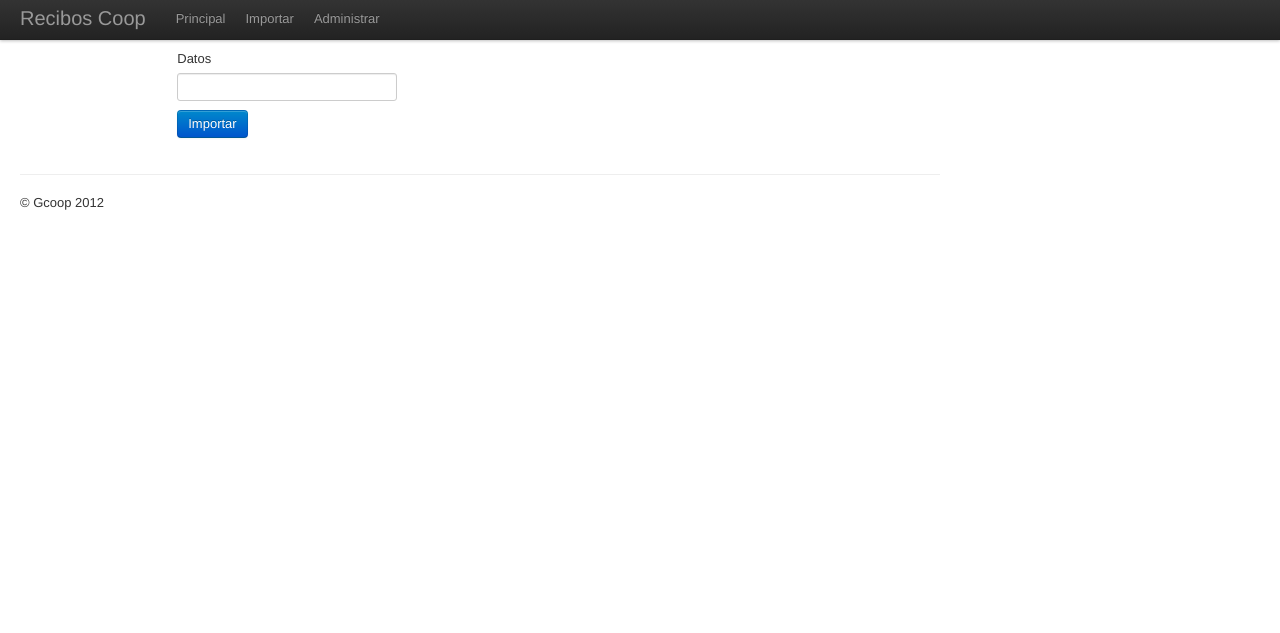
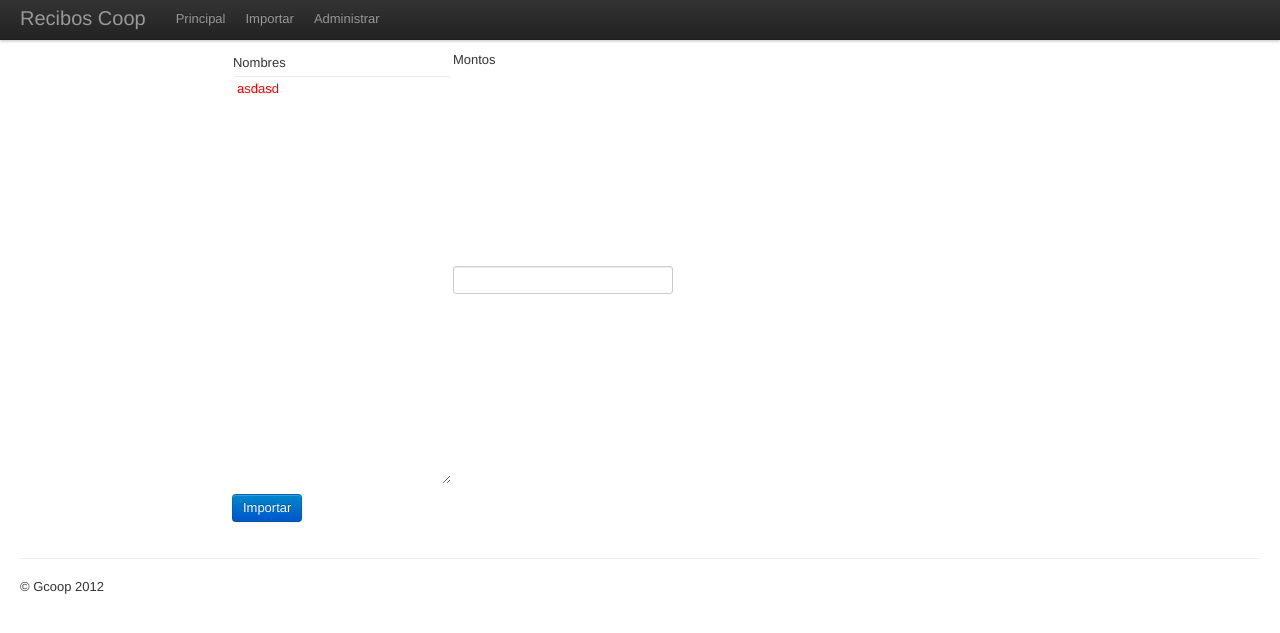
Before and after one commit to gcoop-libre/RecibosCoop, a Flask app: template templates/importar.html in a window 1280 px wide. Shown: the top 633 px of the page. Run offline with Flask 2, Linux system fonts and the light colour scheme; the template is opened without the code that fills it, so the values that code supplies are empty, except form fields; form fields are guessed from the names that the template uses; parts of the project's set-up code (start-up, migrations or seed data) failed here and were passed over.

Commit message:
Modificando tamano de la pagina.

```diff
--- a/forms.py
+++ b/forms.py
@@ -1,4 +1,4 @@
 from flaskext.wtf import Form, TextAreaField, Required
 
 class ImportarForm(Form):
-    datos = TextAreaField('Datos', validators=[Required()])
+    montos = TextAreaField('Montos a retirar', validators=[Required()])
--- a/static/style.css
+++ b/static/style.css
@@ -1,7 +1,7 @@
 /*=================================
 ========================= LAYOUT*/
 
-body {
+body.retiro {
 	width: 960px;
 /*	margin: 20px;*/
 /*	padding: 20px;*/
--- a/templates/importar.html
+++ b/templates/importar.html
@@ -1,9 +1,49 @@
 {% extends 'base.html' %}
 {% block content %}
-  <form action="/importar" method="POST" enctype="multipart/form-data">
-      {{ form.csrf }}
-      {{ form.datos.label }} {{ form.datos }}
-      <p/>
-      <input class='btn btn-primary' type='submit' value='Importar'/>
-  </form>
+
+<style>
+
+textarea#nombres {
+  border: none;
+  background-color: white;
+  color: red;
+}
+
+textarea {
+  height: 400px;
+}
+
+</style>
+
+
+
+<form action="/importar" method="POST" enctype="multipart/form-data">
+  {{ form.csrf }}
+  <table>
+
+    <tr>
+      <td>
+        Nombres
+      </td>
+
+      <td>
+        {{ form.montos.label }}
+      </td>
+    </tr>
+
+    <tr>
+      <td>
+        <textarea id="nombres" readonly=readonly name="nombres">asdasd</textarea>
+      </td>
+
+      <td>
+         {{ form.montos }}
+      </td>
+    </tr>
+
+
+  </table>
+  <p/>
+  <input class='btn btn-primary' type='submit' value='Importar'/>
+</form>
 {% endblock %}
--- a/templates/recibo.html
+++ b/templates/recibo.html
@@ -5,11 +5,10 @@
 <title>Recibo de Anticipo</title>
 
 
-
 <link rel="stylesheet" href="{{ url_for('static', filename='style.css', _external=true) }}" type="text/css" />
 <link href='http://fonts.googleapis.com/css?family=Gudea:400,700,400italic&subset=latin,latin-ext' rel='stylesheet' type='text/css'>
 
-<body>
+<body class='retiro'>
 <div class='contenedor' id='original'>
     {% include 'recibo_base.html' with context %}
 </div>
```
